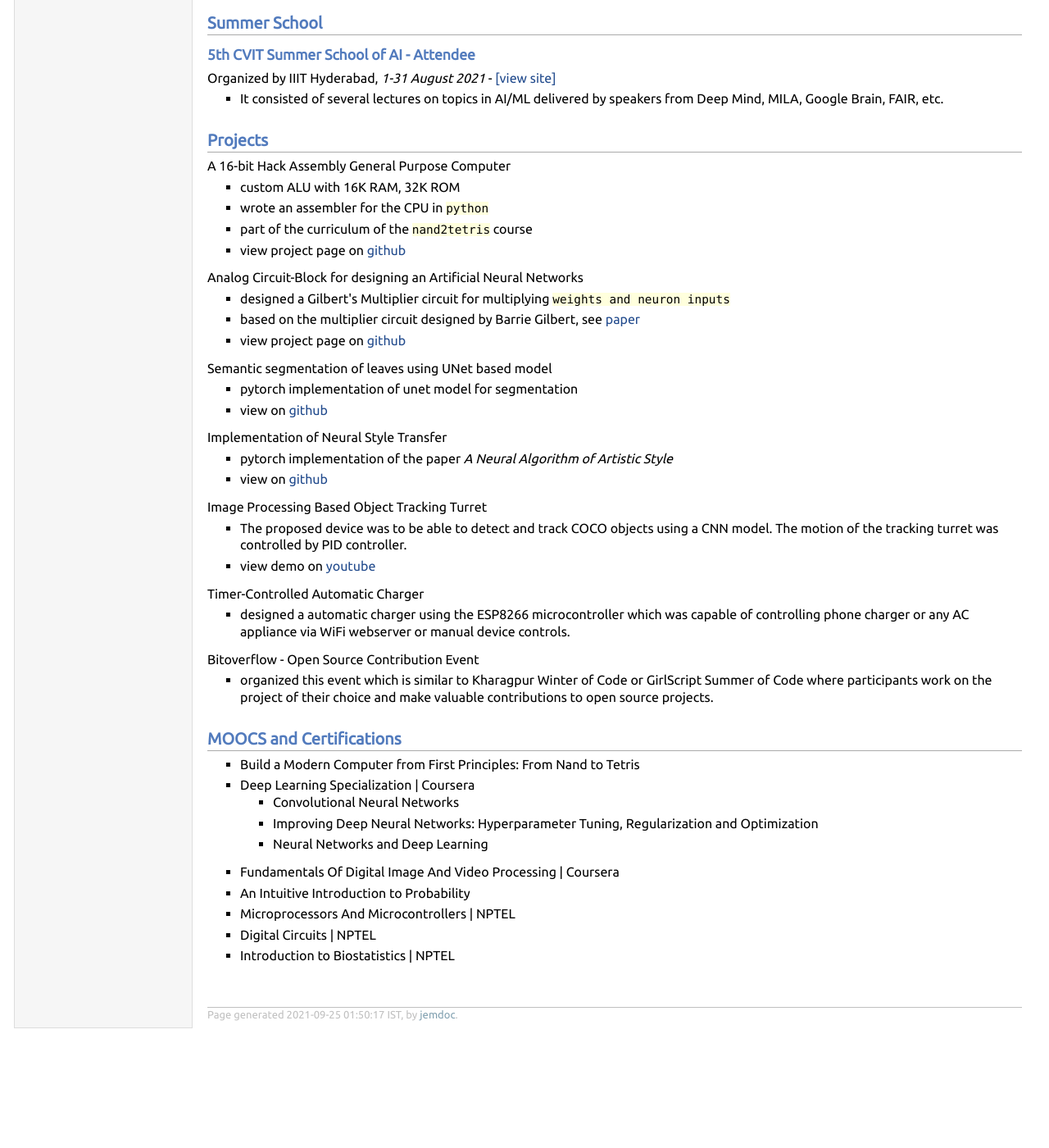
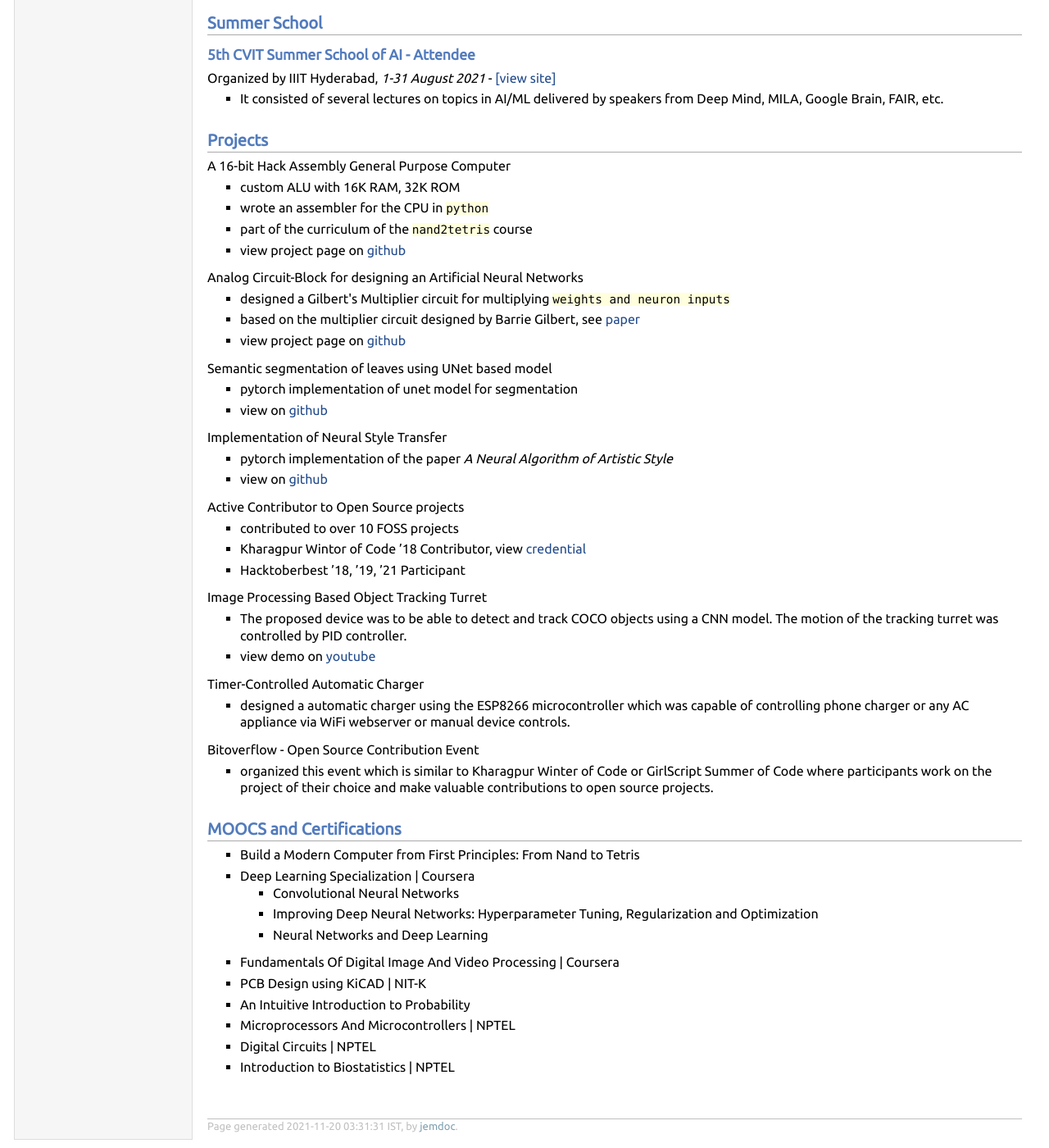
Before and after one commit to rusty-electron/rusty-electron.github.io, a Jekyll site: the page resume/index.html, which Jekyll copies as it is, in a window 1280 px wide and 1400 px high, scrolled down 1513 px. Shown: the whole window at 82% size. Built offline with Jekyll 4.4.1, drawn with Linux system fonts in a browser that asks for light colours; before the commit the page ends 2777 px from its top, so only the background shows below that; some of the changed text lies outside the part shown.

Commit message:
update resume

```diff
--- a/resume/index.html
+++ b/resume/index.html
@@ -116,6 +116,15 @@
 <li><p>view on <a href="https://github.com/rusty-electron/neural-style-transfer-pytorch">github</a></p>
 </li>
 </ul>
+<p>Active Contributor to Open Source projects</p>
+<ul>
+<li><p>contributed to over 10 FOSS projects</p>
+</li>
+<li><p>Kharagpur Wintor of Code &rsquo;18 Contributor, view <a href="https://drive.google.com/file/d/1Ct0tyBbeZNax31Md3UWlWvX12w6HLbwd/view?usp=sharing">credential</a></p>
+</li>
+<li><p>Hacktoberbest &rsquo;18, &rsquo;19, &rsquo;21 Participant</p>
+</li>
+</ul>
 <p>Image Processing Based Object Tracking Turret</p>
 <ul>
 <li><p>The proposed device was to be able to detect and track COCO objects
@@ -154,6 +163,8 @@
 </li>
 <li><p>Fundamentals Of Digital Image And Video Processing | Coursera</p>
 </li>
+<li><p>PCB Design using KiCAD | NIT-K</p>
+</li>
 <li><p>An Intuitive Introduction to Probability</p>
 </li>
 <li><p>Microprocessors And Microcontrollers | NPTEL</p>
@@ -165,7 +176,7 @@
 </ul>
 <div id="footer">
 <div id="footer-text">
-Page generated 2021-09-25 01:50:17 IST, by <a href="http://jemdoc.jaboc.net/">jemdoc</a>.
+Page generated 2021-11-20 03:31:31 IST, by <a href="http://jemdoc.jaboc.net/">jemdoc</a>.
 </div>
 </div>
 </td>
```
Also changed, not shown: other parts of resume/index.html (+1 -1 lines), 1 other file.
